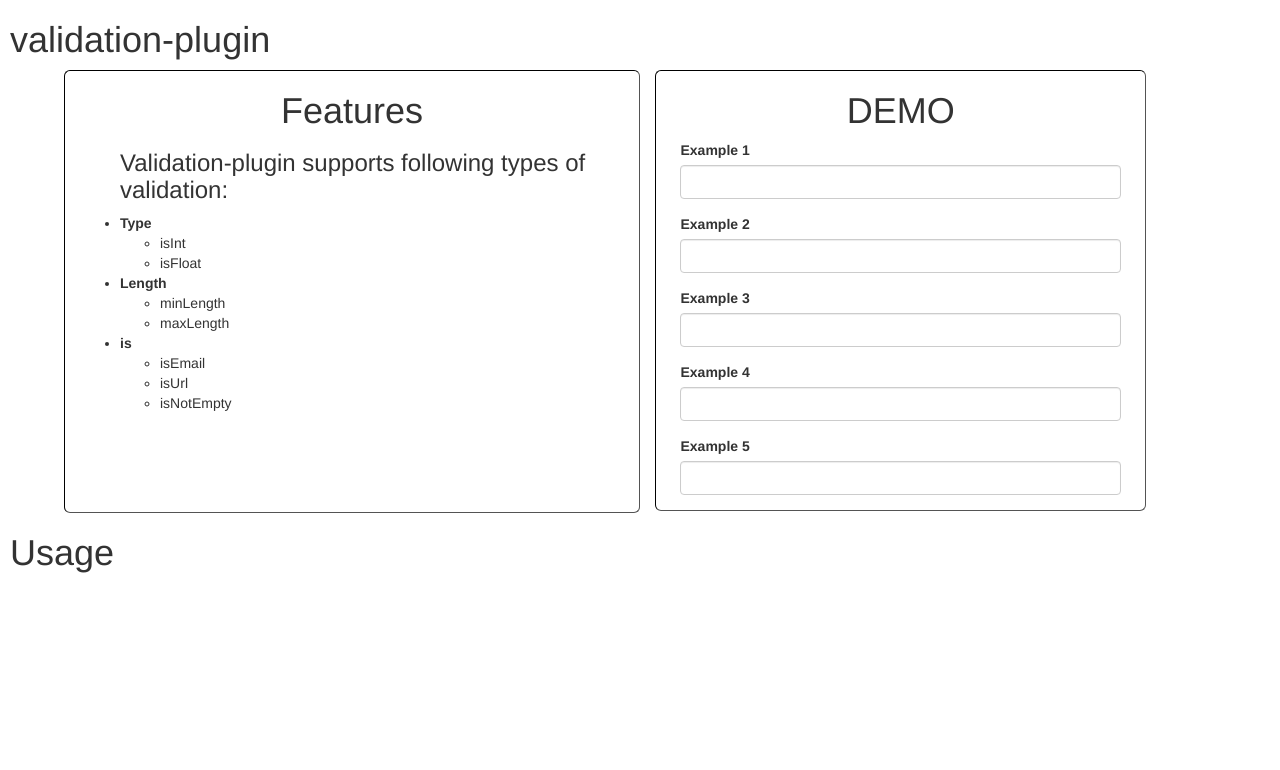
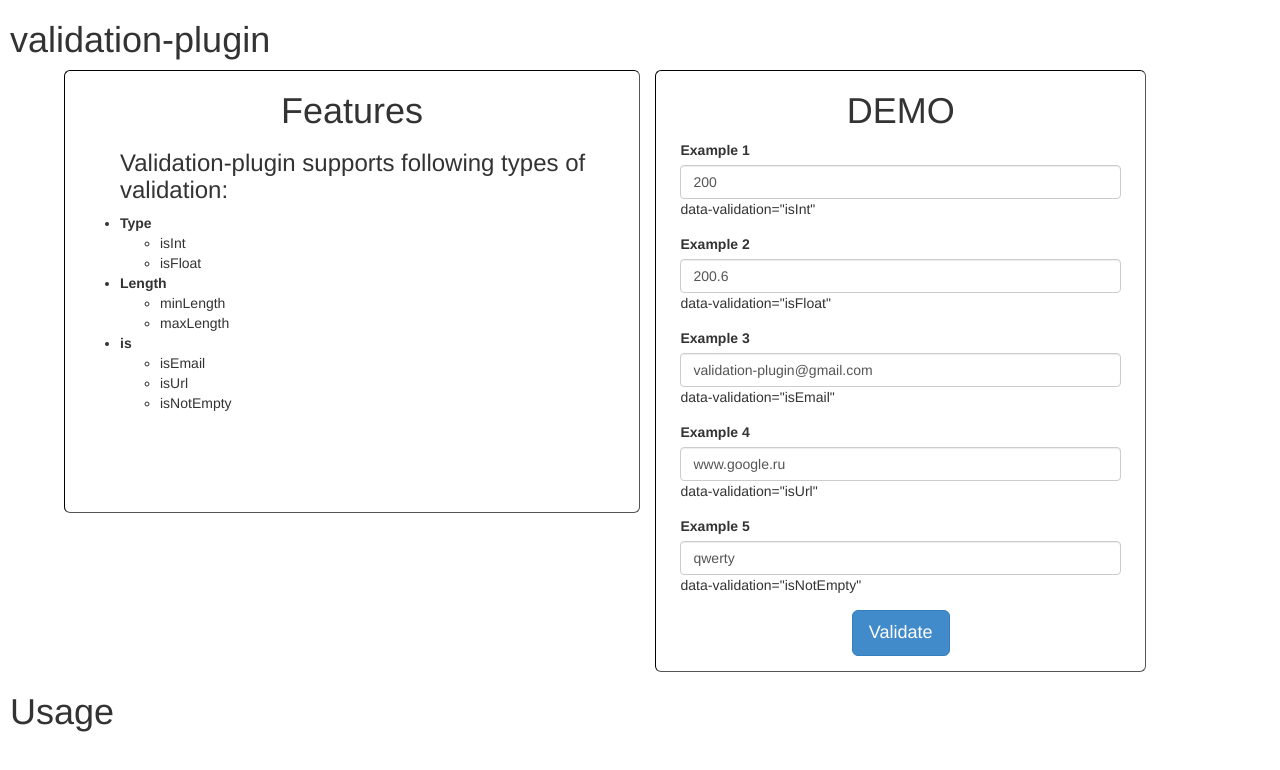
Before and after one commit to alexdharma91/alexdharma91.github.io, a plain HTML site: page validation-plugin-presentation.html in a window 1280 px wide. Drawn offline with nearby package versions, Linux system fonts and the light colour scheme.

Commit message:
Добавлена кнопка валидации, проставлены валидаторы на демо полях

```diff
--- a/style.css
+++ b/style.css
@@ -29,3 +29,11 @@
             position: relative;
 			height:89px;
            }
+
+.validate_btn{
+text-align:center
+}
+
+.validation-error{
+border: 1px inset red;
+}
--- a/validation-plugin-presentation.html
+++ b/validation-plugin-presentation.html
@@ -57,31 +57,40 @@
   <div class="inner_div">
    <h1 class="info1">DEMO</h1>
 
-  <form role="form" class="example_form">
+  <form id="form_id" role="form" class="example_form">
 
   <div class="form-group">
     <label for="exampleInputEmail1">Example 1</label>
-    <input id="" data-validation="isInt" type="email" class="form-control necessarily" id="exampleInputEmail1" >
+    <input id="" data-validation="isInt" type="email" value="200" class="form-control necessarily" id="exampleInputEmail1" >
+	<footer>data-validation="isInt"</footer>
   </div>
 
   <div class="form-group">
     <label for="exampleInputEmail1">Example 2</label>
-    <input type="email" class="form-control necessarily" id="exampleInputEmail1" >
+    <input data-validation="isFloat" type="email" value="200.6" class="form-control necessarily" id="exampleInputEmail1" >
+	<footer>data-validation="isFloat"</footer>
   </div>
 
  <div class="form-group">
     <label for="exampleInputEmail1">Example 3</label>
-    <input type="email" class="form-control necessarily" id="exampleInputEmail1" >
+    <input data-validation="isEmail" type="email" value="validation-plugin@gmail.com" class="form-control necessarily" id="exampleInputEmail1" >
+	<footer>data-validation="isEmail"</footer>
   </div>
 
   <div class="form-group">
     <label for="exampleInputEmail1">Example 4</label>
-    <input type="email" class="form-control necessarily" id="exampleInputEmail1" >
+    <input data-validation="isUrl" type="email" value="www.google.ru" class="form-control necessarily" id="exampleInputEmail1" >
+	<footer>data-validation="isUrl"</footer>
   </div>
 
   <div class="form-group">
     <label for="exampleInputEmail1">Example 5</label>
-    <input type="email" class="form-control necessarily" id="exampleInputEmail1" >
+    <input data-validation="isNotEmpty" type="email" value="qwerty" class="form-control necessarily" id="exampleInputEmail1" >
+	<footer>data-validation="isNotEmpty"</footer>
+  </div>
+
+ <div class="form-group validate_btn">
+  <button type="button" class="btn btn-primary btn-lg  validate_btn" onclick="$('#form_id').validationForm()" >Validate</button>
   </div>
 
 </form>
```
Also changed, not shown: bg.png (added).
